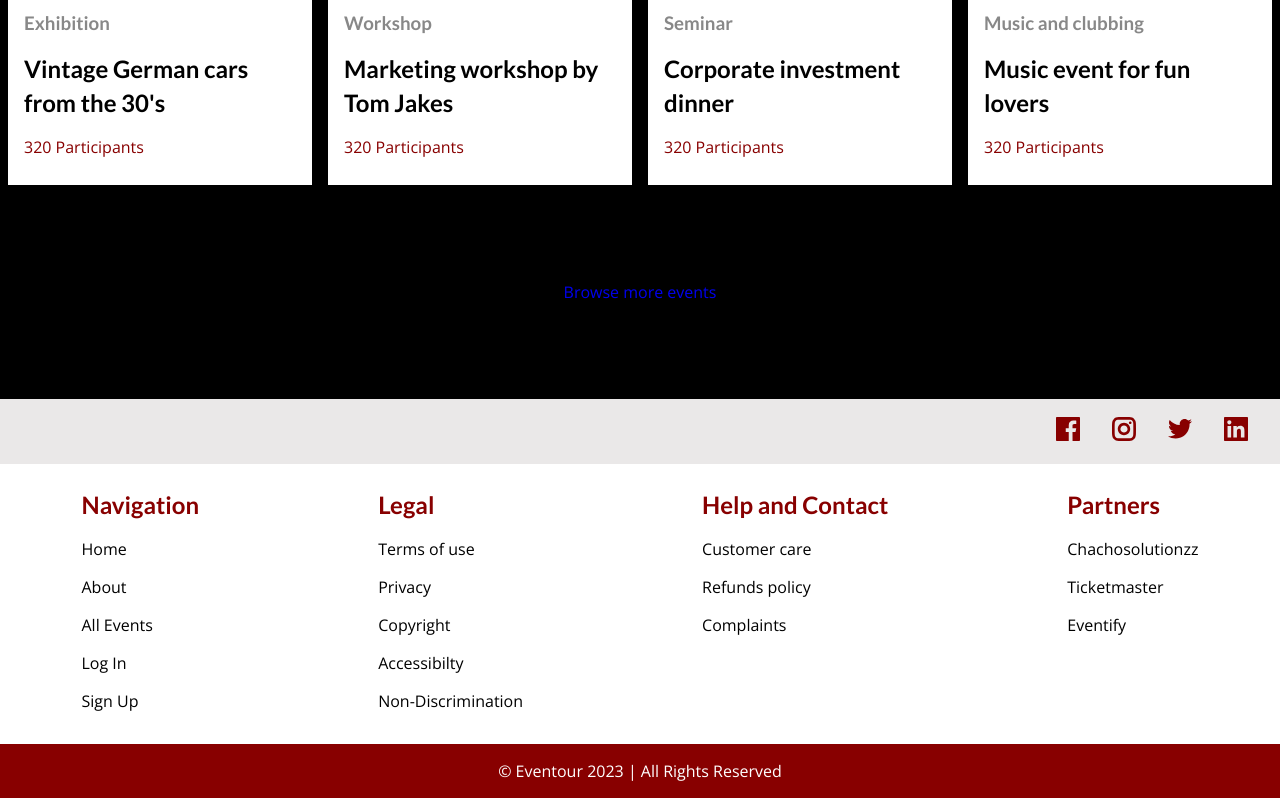
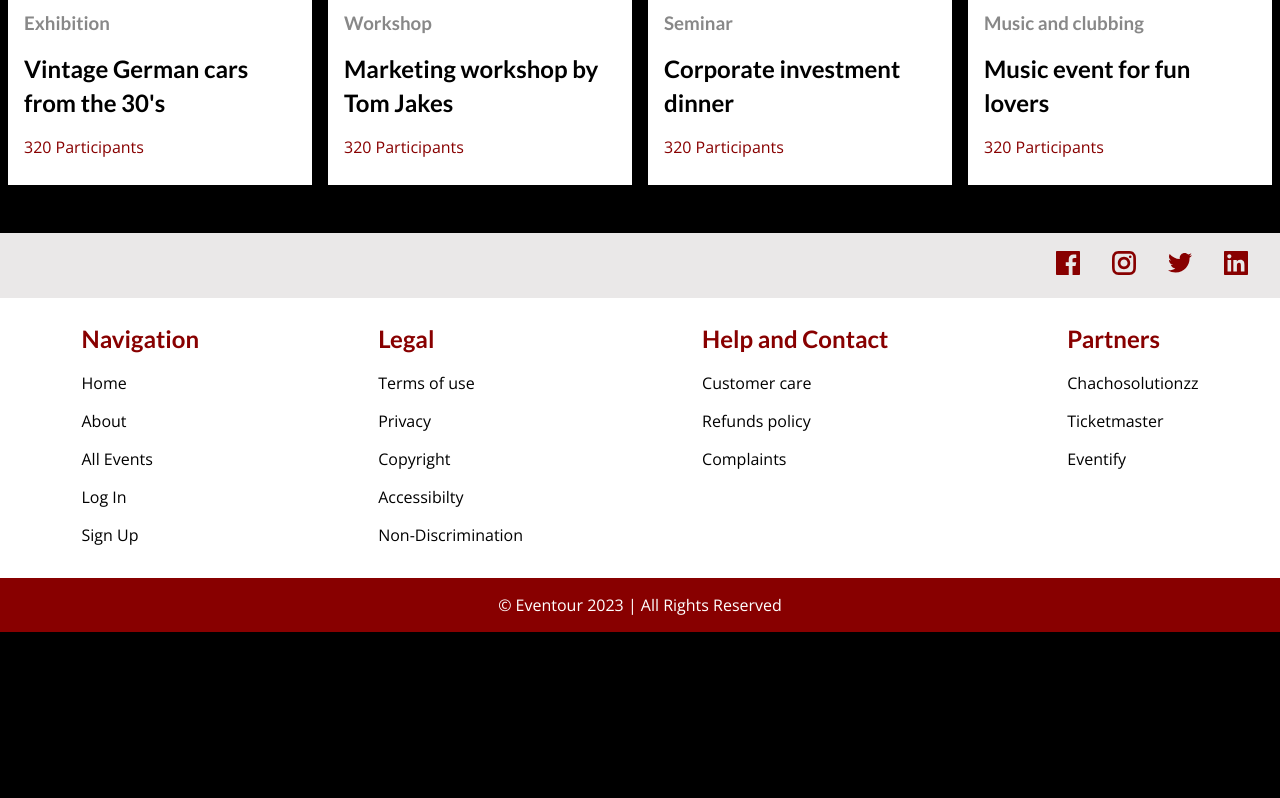
Before and after one commit to Chacho104/eventour-app, a Next.js app: page / in a window 1280 px wide. Shown: the part 2618-3416 px from the top of the page. After the commit the page ends 3250 px from the top, so only its background shows below. Built offline with nearby package versions, Linux system fonts and the light colour scheme.

Commit message:
Remove unnecessary button

```diff
--- a/components/events/event-list.js
+++ b/components/events/event-list.js
@@ -1,7 +1,6 @@
 import { Fragment } from "react";
 import EventItem from "./event-item";
 import classes from "./event-list.module.css";
-import Link from "next/link";
 function EventList(props) {
   const { events } = props;
   return (
@@ -18,11 +17,6 @@ function EventList(props) {
           />
         ))}
       </ul>
-      <div className={classes.action}>
-        <Link href="/events" className="nav-link">
-          Browse more events
-        </Link>
-      </div>
     </Fragment>
   );
 }
```
